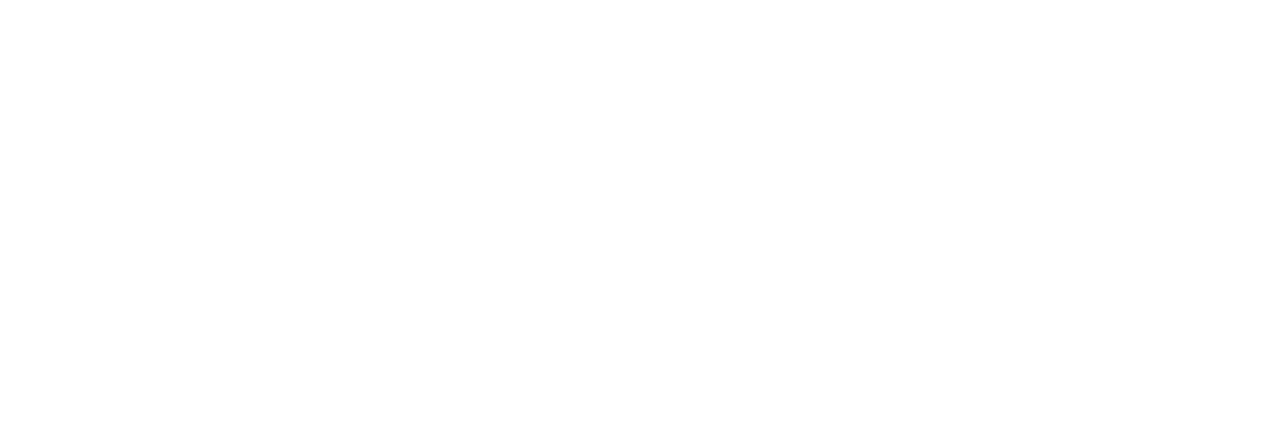
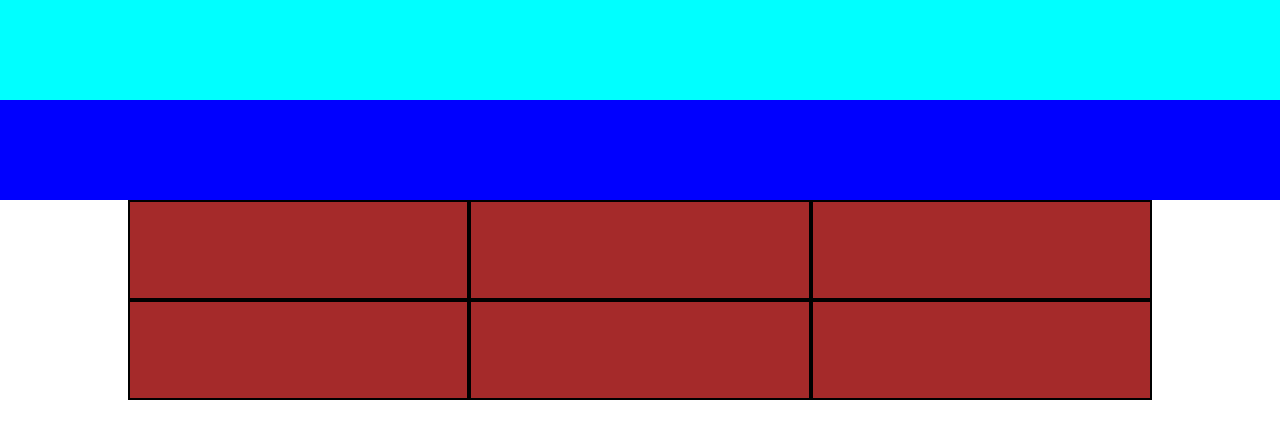
Before and after one commit to FrancescoMain/html-css-float-cards, a plain HTML site: page index.html in a window 1280 px wide. Drawn offline with Linux system fonts and the light colour scheme.

Commit message:
Layout Debugging

```diff
--- a/index.html
+++ b/index.html
@@ -29,13 +29,33 @@
 
         </article>
         <!-- Riga 1 -->
-        <section>
+        <section class="row1">
+            <!-- colonna 1 -->
+            <div class="col">
 
-        </section>
+            </div>
+            <div class="col">
+
+            </div>
+            <div class="col">
+
+            </div>
+
+        </section >
         <!-- riga2 -->
-        <section>
+        <section class="row1">
+            <!-- colonna 2 -->
+            <div class="col">
 
-        </section>
+            </div>
+            <div class="col">
+
+            </div>
+            <div class="col">
+
+            </div>
+
+        </section >
 
 
     </main>
--- a/style.css
+++ b/style.css
@@ -8,3 +8,50 @@
 body{
     font-family: 'Fredoka', sans-serif;
 }
+
+    /* clearfix */
+main section::after {
+    content: "";
+    display: table;
+    clear: both;
+}
+
+/* regole head */
+
+header{
+    height: 100px;
+
+    /* DEBUG */
+    background-color: aqua;
+
+}
+
+/* regole main */
+article{
+    /* DEBUG */
+    background-color: blue;
+    height: 100px;
+}
+
+.row1{
+    /* DEBUG */
+    background-color: blueviolet;
+    min-height: 100px;
+    width: 80%;
+    margin: 0px auto;
+}
+
+.row2{
+    /* DEBUG */
+    background-color: rgb(43, 226, 89);
+    min-height: 100px;
+}
+
+.col {
+    /* DEBUG */
+    min-height: 100px;
+    background-color: brown;
+    width: calc(100% /3);
+    float: left;
+    border: solid 2px black;
+}
```
